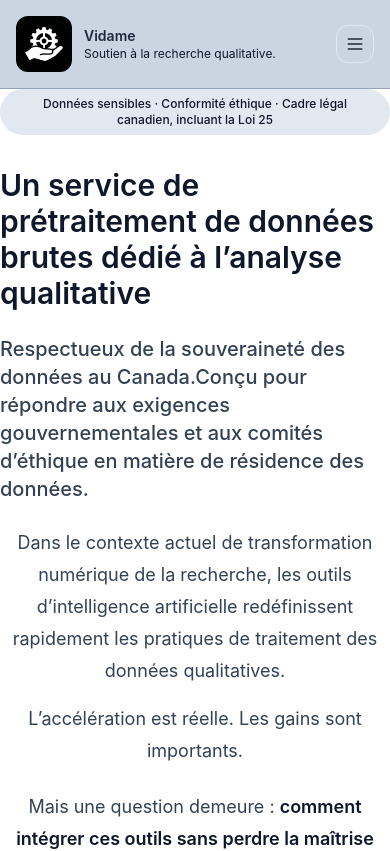
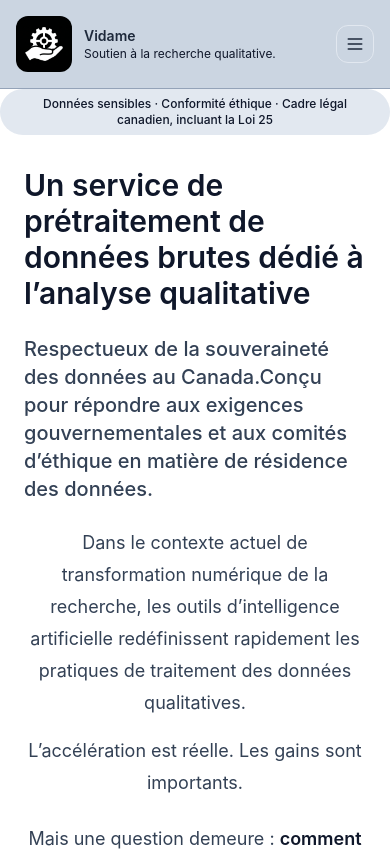
Before and after one commit to momopro21/vidame-recherche, a React (Vite) app: page / in a window 390 px wide. Shown: the top 851 px of the page. Built offline with nearby package versions, Linux system fonts and the light colour scheme; the HTML template or start-up script is replaced by a standard one.

Commit message:
Update App.tsx

```diff
--- a/src/App.tsx
+++ b/src/App.tsx
@@ -500,7 +500,7 @@ function Accueil({setPage,lang,}: {setPage: (page: string) => void;lang: "fr" |
     </div>
 
     {/* ===== VIDAME_REPERE_CONTENU_HERO_ACCUEIL ===== */}
-    <div className="space-y-6">
+    <div className="px-6 space-y-6 md:px-0">
       {/* ===== VIDAME_REPERE_TITRE_PRINCIPAL_ACCUEIL ===== */}
  <h1 className="text-left text-3xl font-semibold text-slate-900 md:mx-auto md:max-w-5xl md:text-center md:text-5xl">
   {lang === "fr" ? (
```
